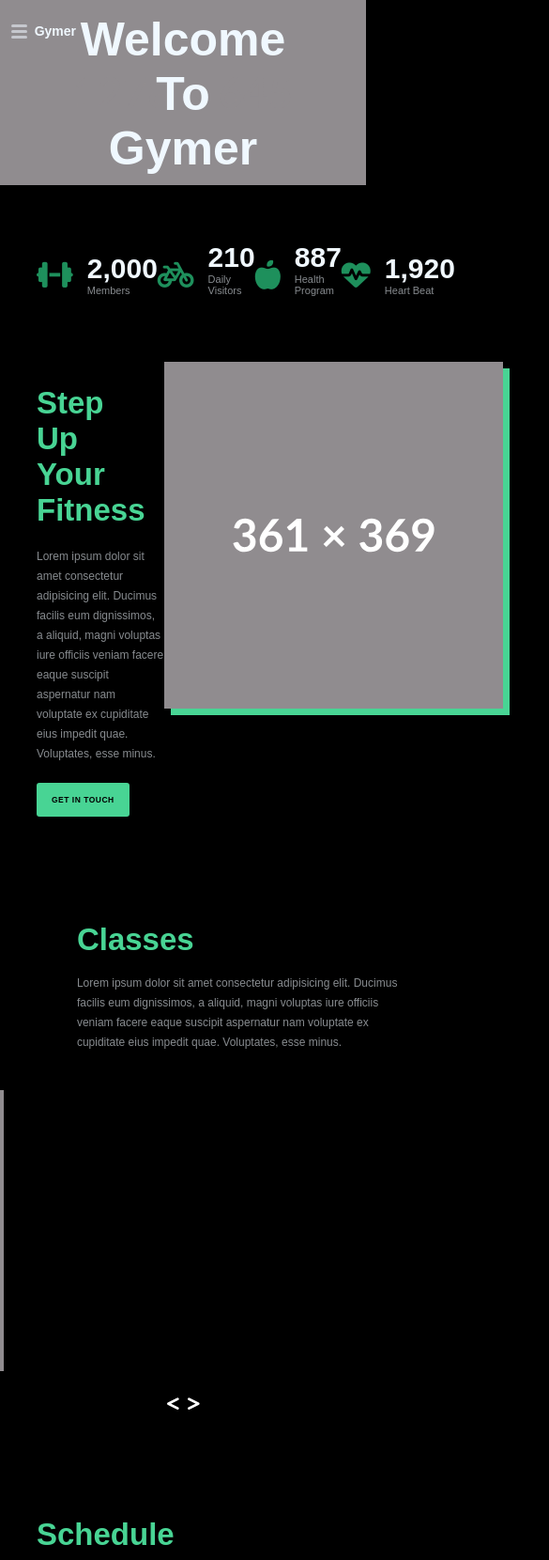
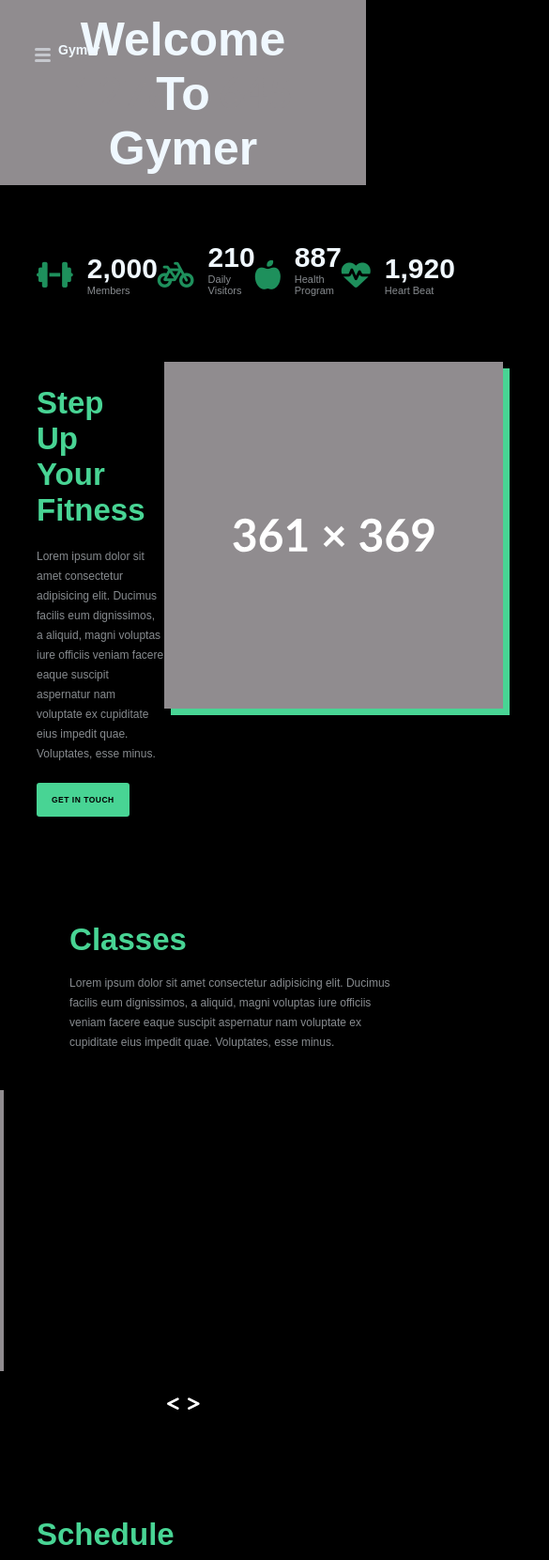
Before and after one commit to ptejalaxioned/Gymer, a plain HTML site: page index.html in a window 390 px wide. Shown: the top 1660 px of the page at 94% size, 585 px wide, since content can reach past the window. Drawn offline with Linux system fonts and the light colour scheme.

Commit message:
styling of responsive version 1440px of css file commit

```diff
--- a/assets/css/style.css
+++ b/assets/css/style.css
@@ -232,16 +232,20 @@ body {
 .all-caps {
   text-transform: uppercase;
 }
+header {
+  padding: 20px 0;
+  width: 100%;
+  position: absolute;
+  top: 0%;
+  z-index: 4;
+}
 
 header .wrapper {
-  width: 100%;
-  padding: 20px 6.5%;
+  width: 87%;
+  margin: auto;
   display: flex;
   align-items: center;
   justify-content: space-between;
-  position: absolute;
-  z-index: 4;
-  top: 0%;
 }
 
 header a {
@@ -334,6 +338,7 @@ h1 a {
 .counter-list {
   display: flex;
   justify-content: space-between;
+  /* gap: 65px; */
 }
 
 .counter-list li {
@@ -465,7 +470,7 @@ h1 a {
 }
 
 .classes .common-div {
-  margin: 0 21%;
+  margin-left: 21%;
 }
 
 .next-previous {
@@ -782,12 +787,29 @@ footer p {
 
 /*media query starts*/
 /*media query for 995px starts here*/
+@media only screen and (max-width: 1440px) {
+  .wrapper {
+    width: 63%;
+  }
+  .classes-list {
+    transform: translateX(-1089px);
+  }
+  .classes .common-div {
+    margin-left: 19%;
+  }
+  .counter-left {
+    width: 48%;
+  }
+}
+
+/*media query starts*/
+/*media query for 995px starts here*/
 @media only screen and (max-width: 995px) {
   /*=================================
   Header styling starts here
 =================================*/
   .hamburger {
-    padding-top: 0px;
+    padding-top: 0;
     display: flex;
     position: relative;
   }
@@ -829,14 +851,10 @@ footer p {
     border-bottom: 3px solid var(--secondary-color);
     border-radius: 2px;
     display: inline-block;
-    -webkit-transform: translateY(-5px);
-    -ms-transform: translateY(-5px);
-    transform: translateY(-5px);
   }
   .nav-list {
     display: none;
   }
-
   h1 a {
     padding-right: 693px;
   }
@@ -859,6 +877,7 @@ footer p {
     gap: 20px;
     text-align: center;
   }
+
   .nav-list a {
     color: #48d494;
   }
@@ -886,7 +905,6 @@ footer p {
   /*=================================
   counter styling starts here
 =================================*/
-
   .counter-left {
     width: 44%;
   }
```
